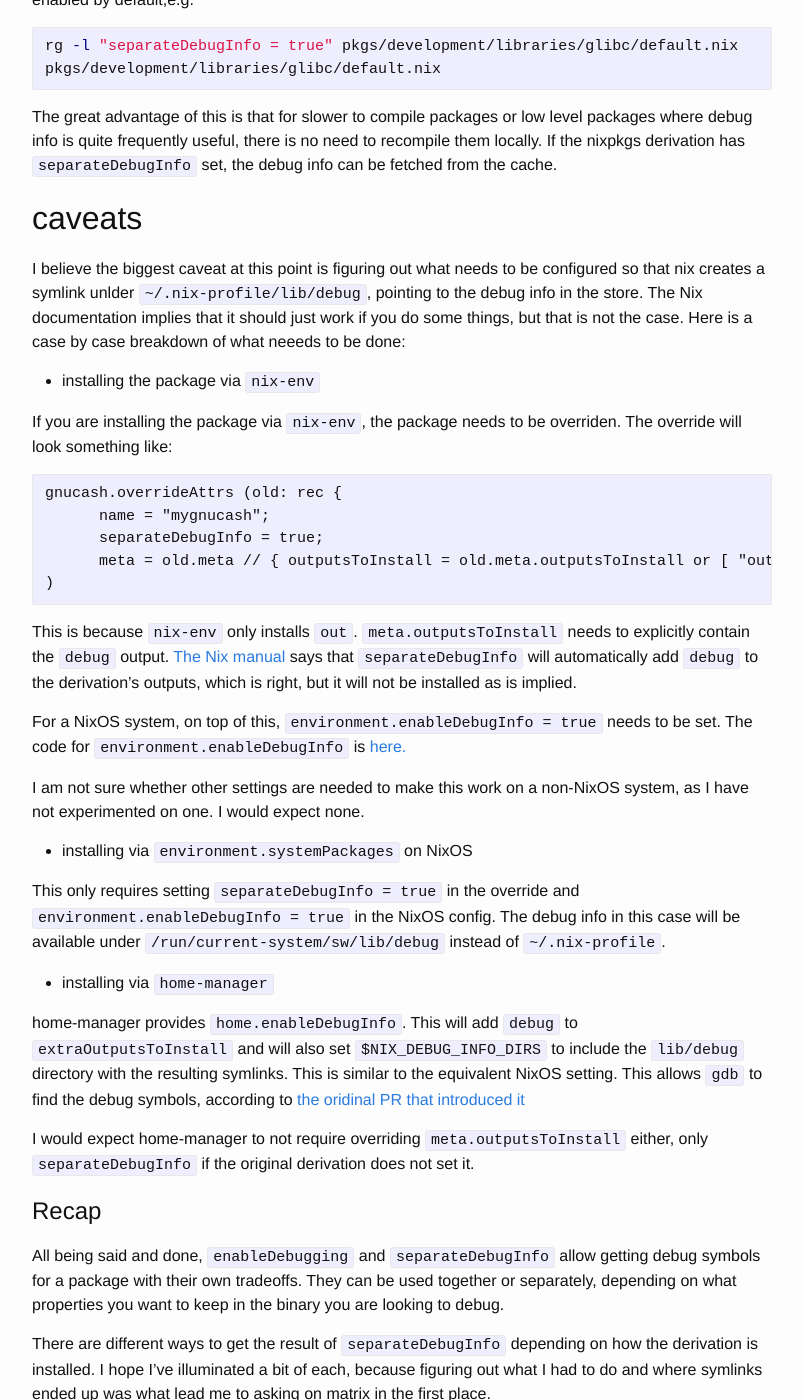
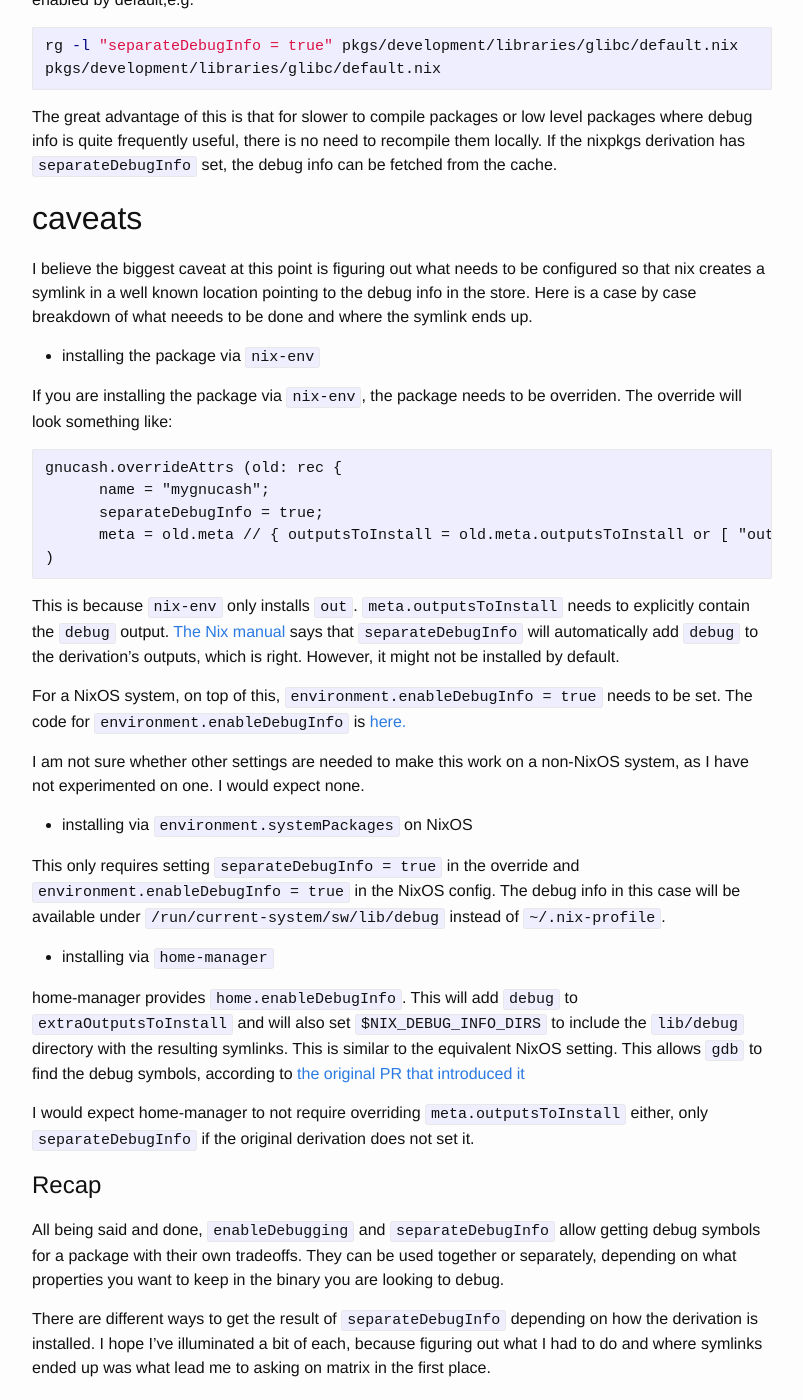
Before and after one commit to rski/rski.github.io, a Jekyll site: the page built from _posts/2021-09-05-nix-debugging.md, in a window 1280 px wide and 1400 px high, scrolled down 1670 px. Shown: the whole window, without its empty margins (238-1041 px from the left). Built offline with Jekyll 4.4.1, drawn with Linux system fonts in a browser that asks for light colours; our own code applies the rules of GitHub Pages for plain Markdown files.

Commit message:
typo and wording fixup

````diff
--- a/_posts/2021-09-05-nix-debugging.md
+++ b/_posts/2021-09-05-nix-debugging.md
@@ -69,7 +69,7 @@ The great advantage of this is that for slower to compile packages or low level
 
 ## caveats ##
 
-I believe the biggest caveat at this point is figuring out what needs to be configured so that nix creates a symlink unlder `~/.nix-profile/lib/debug`, pointing to the debug info in the store. The Nix documentation implies that it should just work if you do some things, but that is not the case. Here is a case by case breakdown of what neeeds to be done:
+I believe the biggest caveat at this point is figuring out what needs to be configured so that nix creates a symlink in a well known location pointing to the debug info in the store. Here is a case by case breakdown of what neeeds to be done and where the symlink ends up.
 
 - installing the package via `nix-env`
 
@@ -84,7 +84,7 @@ gnucash.overrideAttrs (old: rec {
 ```
 
 This is because `nix-env` only installs `out`. `meta.outputsToInstall` needs to explicitly contain the `debug` output.
-[The Nix manual](https://nixos.org/manual/nixpkgs/stable/#stdenv-separateDebugInfo) says that `separateDebugInfo` will automatically add `debug` to the derivation's outputs, which is right, but it will not be installed as is implied.
+[The Nix manual](https://nixos.org/manual/nixpkgs/stable/#stdenv-separateDebugInfo) says that `separateDebugInfo` will automatically add `debug` to the derivation's outputs, which is right. However, it might not be installed by default.
 
 For a NixOS system, on top of this, `environment.enableDebugInfo = true` needs to be set. The code for `environment.enableDebugInfo` is [here.](https://github.com/NixOS/nixpkgs/blob/7e9b0dff974c89e070da1ad85713ff3c20b0ca97/nixos/modules/config/debug-info.nix)
 
@@ -96,7 +96,7 @@ This only requires setting `separateDebugInfo = true` in the override and `envir
 
 - installing via `home-manager`
 
-home-manager provides `home.enableDebugInfo`. This will add `debug` to `extraOutputsToInstall` and will also set `$NIX_DEBUG_INFO_DIRS` to include the `lib/debug` directory with the resulting symlinks. This is similar to the equivalent NixOS setting. This allows `gdb` to find the debug symbols, according to [the oridinal PR that introduced it](https://github.com/nix-community/home-manager/commit/0056a5aea1a7b68bdacb7b829c325a1d4a3c4259)
+home-manager provides `home.enableDebugInfo`. This will add `debug` to `extraOutputsToInstall` and will also set `$NIX_DEBUG_INFO_DIRS` to include the `lib/debug` directory with the resulting symlinks. This is similar to the equivalent NixOS setting. This allows `gdb` to find the debug symbols, according to [the original PR that introduced it](https://github.com/nix-community/home-manager/commit/0056a5aea1a7b68bdacb7b829c325a1d4a3c4259)
 
 I would expect home-manager to not require overriding `meta.outputsToInstall` either, only `separateDebugInfo` if the original derivation does not set it.
 
````
